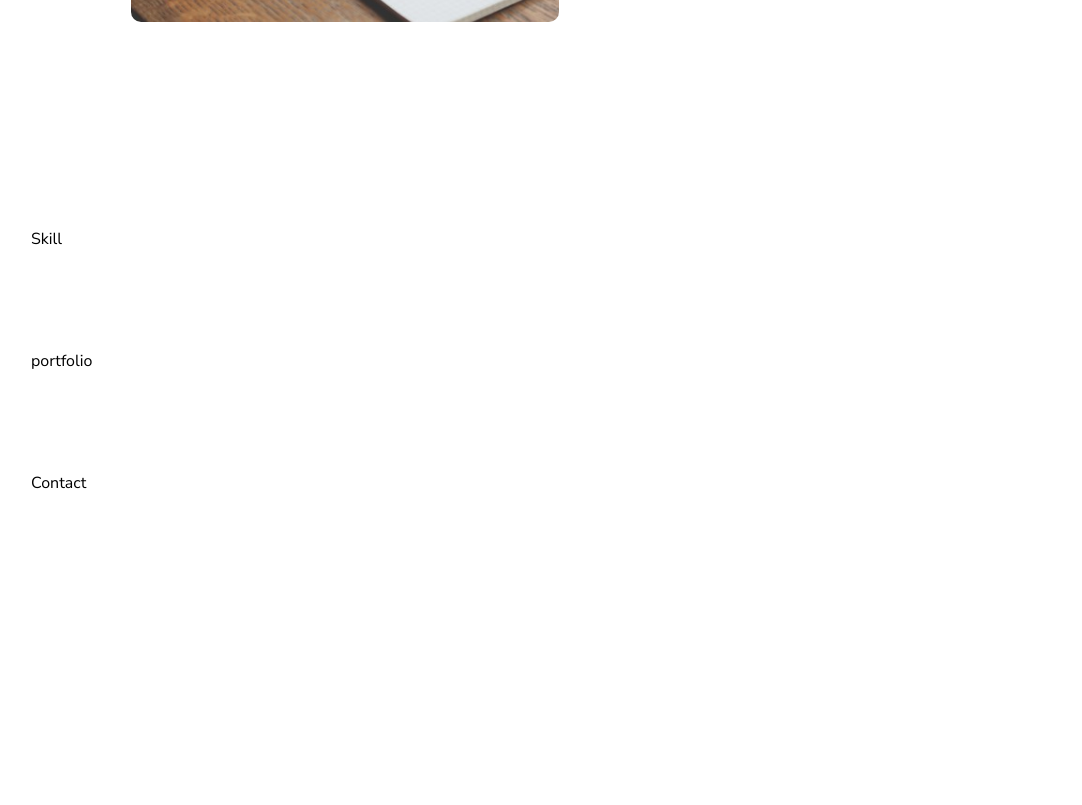
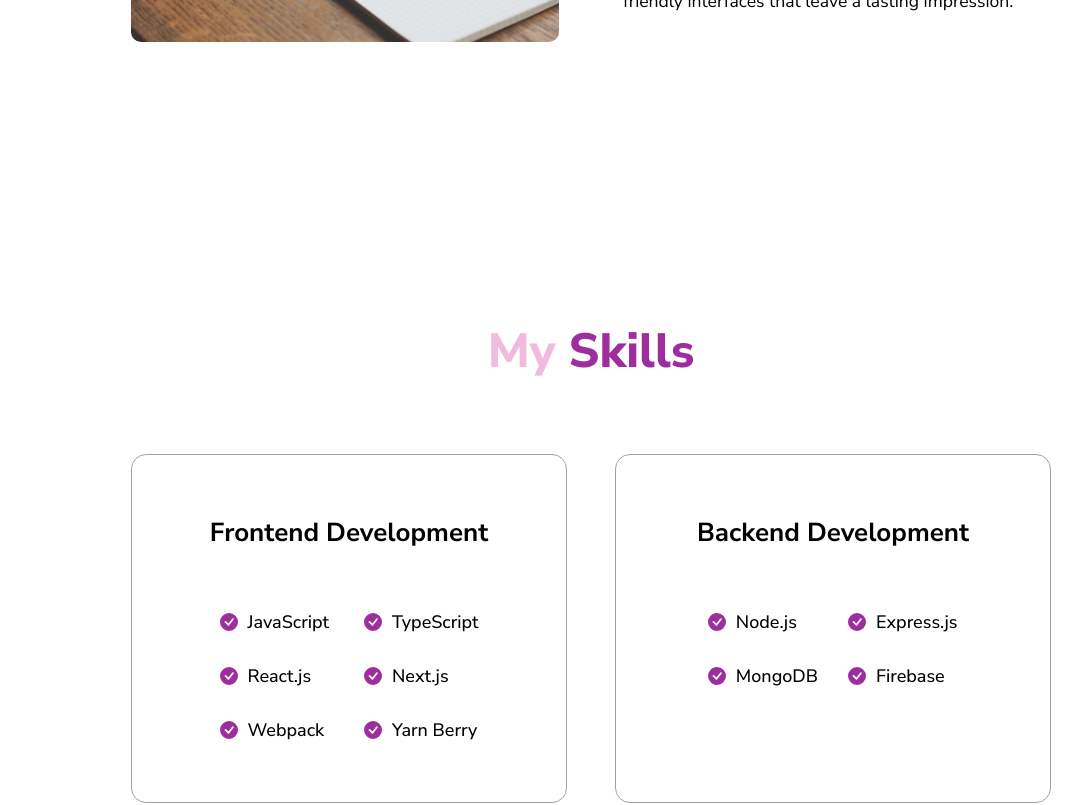
Before and after one commit to bruadarach/next-portfolio, a Next.js app: page / in a window 1280 px wide. Shown: the part 1420-2225 px from the top of the page, without its empty margins (49-1131 px from the left). Built offline with nearby package versions, Linux system fonts and the light colour scheme.

Commit message:
feat: add skills section

```diff
--- a/src/components/IntroSection/intro.module.css
+++ b/src/components/IntroSection/intro.module.css
@@ -1,5 +1,5 @@
 .container {
-  padding: 250px 0 150px 0;
+  padding: 250px 0 100px 0;
   display: flex;
   justify-content: space-evenly;
   align-items: center;
--- a/src/components/aboutSection/about.module.css
+++ b/src/components/aboutSection/about.module.css
@@ -7,7 +7,7 @@
   font-weight: 800;
   text-align: center;
   color: #f1bbdd;
-  margin-bottom: 70px;
+  margin: 70px 0;
 }
 
 .title span {
@@ -68,10 +68,6 @@
 }
 
 @media screen and (max-width: 480px) {
-  /* .contents {
-    min-width: 300px;
-  } */
-
   .imageWrapper {
     min-width: 300px;
   }
@@ -82,10 +78,6 @@
 }
 
 @media screen and (max-width: 380px) {
-  /* .contents {
-    min-width: 250px;
-  } */
-
   .title {
     font-size: 38px;
   }
@@ -100,10 +92,6 @@
 }
 
 @media screen and (max-width: 280px) {
-  /* .contents {
-    min-width: 150px;
-  } */
-
   .title {
     font-size: 32px;
   }
--- a/src/components/skillSection/Skill.tsx
+++ b/src/components/skillSection/Skill.tsx
@@ -1,10 +1,56 @@
 import React from "react";
 import styles from "./skill.module.css";
+import { BsCheckCircleFill } from "react-icons/bs";
 
 const Skill = () => {
+  const frontend = [
+    "JavaScript",
+    "TypeScript",
+    "React.js",
+    "Next.js",
+    "Webpack",
+    "Yarn Berry",
+  ];
+
+  const backend = ["Node.js", "Express.js", "MongoDB", "Firebase"];
+
   return (
     <section id="skill" className={styles.container}>
-      Skill
+      <h1 className={styles.title}>
+        My <span>Skills</span>
+      </h1>
+      <div className={styles.skills}>
+        <div className={styles.skillBox}>
+          <div>
+            <h1>Frontend Development</h1>
+          </div>
+          <div>
+            <ul>
+              {frontend.map((skill, index) => (
+                <li key={index}>
+                  <BsCheckCircleFill className={styles.icon} />
+                  {skill}
+                </li>
+              ))}
+            </ul>
+          </div>
+        </div>
+        <div className={styles.skillBox}>
+          <div>
+            <h1>Backend Development</h1>
+          </div>
+          <div>
+            <ul>
+              {backend.map((skill, index) => (
+                <li key={index}>
+                  <BsCheckCircleFill className={styles.icon} />
+                  {skill}
+                </li>
+              ))}
+            </ul>
+          </div>
+        </div>
+      </div>
     </section>
   );
 };
--- a/src/components/skillSection/skill.module.css
+++ b/src/components/skillSection/skill.module.css
@@ -0,0 +1,148 @@
+.container {
+  padding: 100px;
+  text-align: center;
+}
+
+.title {
+  font-size: 48px;
+  font-weight: 800;
+  color: #f1bbdd;
+  margin: 70px 0;
+}
+
+.title span {
+  color: #9e2e9e;
+}
+
+.skills {
+  display: flex;
+  gap: 3rem;
+}
+
+.skillBox {
+  flex: 1;
+  padding: 60px 50px;
+  font-family: var(--font-nunito-sans);
+  font-weight: 500;
+  border: 0.9px solid #a1a1a1;
+  border-radius: 15px;
+  display: flex;
+  flex-direction: column;
+  align-items: center;
+}
+
+.skillBox h1 {
+  font-size: 28px;
+  margin-bottom: 60px;
+}
+
+.skillBox ul {
+  display: grid;
+  grid-template-columns: repeat(2, 1fr);
+  gap: 45px;
+}
+
+.skillBox li {
+  display: flex;
+  align-items: center;
+  font-size: 20px;
+}
+
+.skillBox li:nth-child(even) {
+  margin-left: 30px;
+}
+
+.icon {
+  color: #9e2e9e;
+  margin-right: 10px;
+}
+
+@media screen and (max-width: 1280px) {
+  .skillBox h1 {
+    font-size: 26px;
+  }
+
+  .skillBox {
+    padding: 60px 30px;
+  }
+
+  .skillBox ul {
+    gap: 30px;
+  }
+
+  .skillBox li {
+    font-size: 18px;
+  }
+
+  .skillBox li:nth-child(even) {
+    margin-left: 0px;
+  }
+}
+
+@media screen and (max-width: 1024px) {
+  .skillBox ul {
+    grid-template-columns: 1fr;
+  }
+}
+
+@media screen and (max-width: 930px) {
+  .skills {
+    flex-direction: column;
+    align-items: center;
+    width: 100%;
+  }
+
+  .skillBox {
+    min-width: 400px;
+  }
+
+  .skillBox ul {
+    display: grid;
+    grid-template-columns: repeat(2, 1fr);
+    gap: 45px;
+  }
+
+  .skillBox h1 {
+    font-size: 26px;
+  }
+
+  .skillBox ul {
+    gap: 30px;
+  }
+
+  .skillBox li {
+    font-size: 20px;
+  }
+
+  .skillBox li:nth-child(even) {
+    margin-left: 0px;
+  }
+}
+
+@media screen and (max-width: 550px) {
+  .container {
+    padding: 100px 0;
+  }
+}
+
+@media screen and (max-width: 480px) {
+  .skillBox {
+    min-width: 300px;
+  }
+}
+
+@media screen and (max-width: 380px) {
+  .skillBox {
+    min-width: 250px;
+  }
+
+  .skillBox ul {
+    grid-template-columns: 1fr;
+  }
+}
+
+@media screen and (max-width: 280px) {
+  .skillBox {
+    min-width: 150px;
+  }
+}
```
